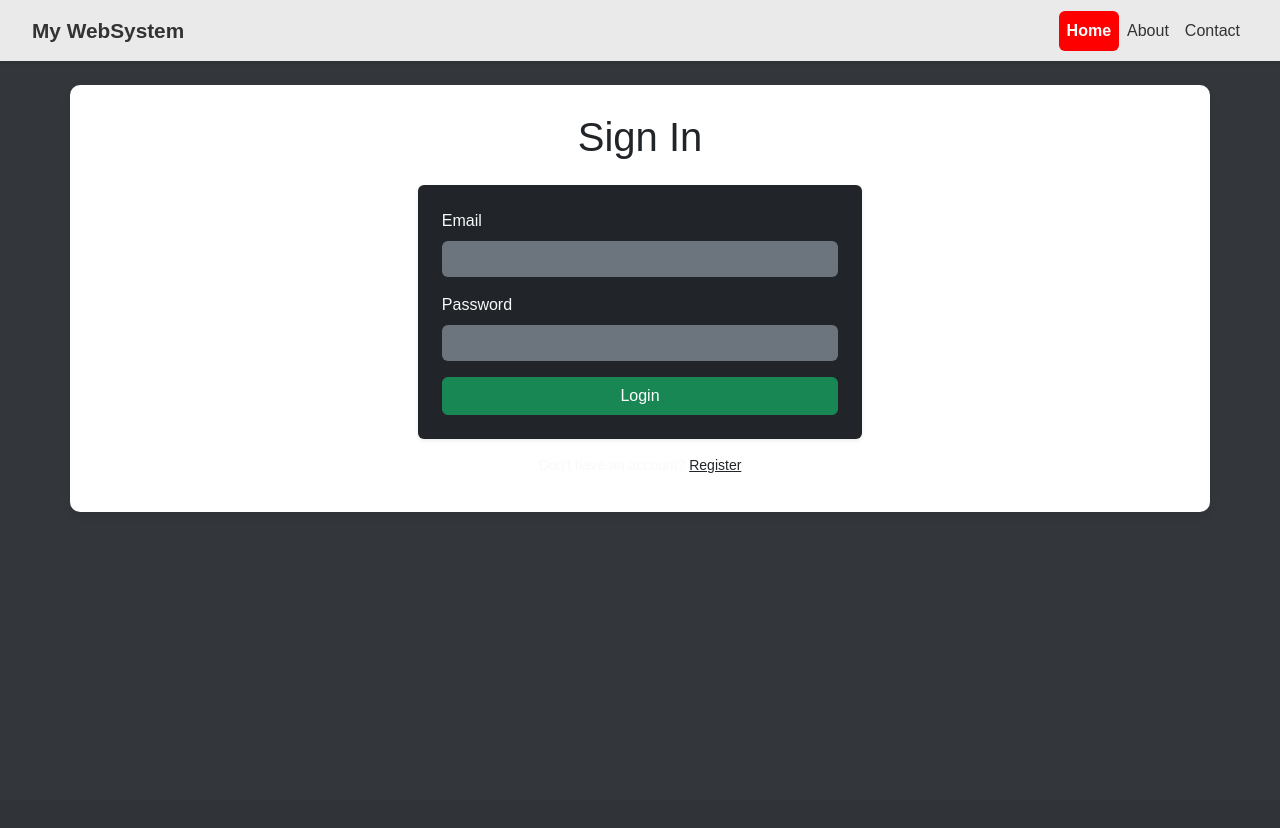
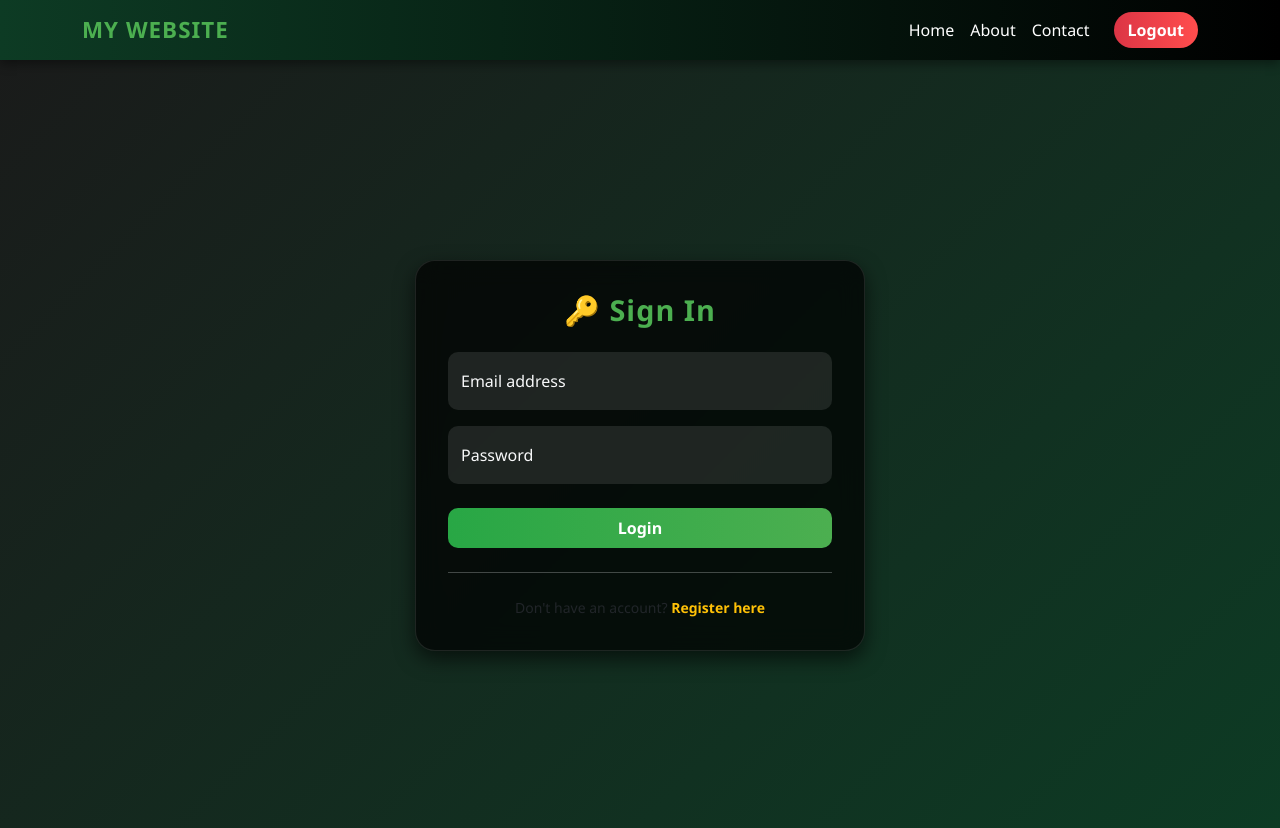
Before and after one commit to menguito1111/WebSystem-ITE311, a CodeIgniter 4 app: the page made by app/Views/login.php in a window 1280 px wide. Before the commit the page ends 512 px from the top, so only its background shows below. Run offline with PHP 8.4 and a stand-in for CodeIgniter, Linux system fonts and the light colour scheme; the template is opened without the code that fills it, so the values that code supplies are empty; some libraries are stand-ins or nearby versions.

Commit message:
change the routes, auth

```diff
--- a/app/Views/dashboard.php
+++ b/app/Views/dashboard.php
@@ -7,7 +7,7 @@
     </div>
 
     <div class="alert alert-success" role="alert">
-        Welcome, <?= esc(session('userEmail')) ?>!
+        Welcome, <?= esc(session('userName')) ?>!
     </div>
 
     <div class="card shadow-sm border-0 bg-dark text-light">
--- a/app/Views/index.php
+++ /dev/null
@@ -1,6 +0,0 @@
-<?= $this->extend('template') ?>
-
-<?= $this->section('content') ?>
-    <h1>Welcome to WebSystem</h1>
-    <p>This is the homepage.</p>
-<?= $this->endSection() ?>
--- a/app/Views/login.php
+++ b/app/Views/login.php
@@ -1,41 +1,130 @@
 <?= $this->extend('template') ?>
 
 <?= $this->section('content') ?>
-<div class="row justify-content-center mt-2">
-    <div class="col-md-6 col-lg-5">
-        <h1 class="text-center mb-4 text-dark">Sign In</h1>
+
+<style>
+    /* Remove body flex here since template already handles layout */
+    body {
+        background: linear-gradient(135deg, #1a1a1a, #0d3b24);
+        font-family: 'Segoe UI', Tahoma, Geneva, Verdana, sans-serif;
+    }
+
+    .auth-wrapper {
+        min-height: calc(100vh - 56px); /* 56px = navbar height */
+        display: flex;
+        align-items: center;
+        justify-content: center;
+    }
+
+    .auth-card {
+        backdrop-filter: blur(12px);
+        background: rgba(0, 0, 0, 0.7);
+        border: 1px solid rgba(255, 255, 255, 0.1);
+        border-radius: 20px;
+        padding: 2rem;
+        box-shadow: 0 8px 20px rgba(0, 0, 0, 0.6);
+        transition: transform 0.3s ease;
+        max-width: 450px;
+        width: 100%;
+    }
+
+    .auth-card:hover {
+        transform: translateY(-4px);
+    }
+
+    .form-control {
+        background-color: rgba(255, 255, 255, 0.1) !important;
+        border: none !important;
+        color: #ffffff !important;
+        border-radius: 10px;
+    }
+
+    .form-control:focus {
+        outline: none;
+        box-shadow: 0 0 0 2px #28a745;
+    }
+
+    .btn-custom {
+        background: linear-gradient(90deg, #28a745, #4caf50);
+        border: none;
+        border-radius: 10px;
+        color: white;
+        font-weight: bold;
+        transition: all 0.3s ease;
+    }
+
+    .btn-custom:hover {
+        background: linear-gradient(90deg, #4caf50, #28a745);
+        transform: scale(1.02);
+    }
+
+    .auth-title {
+        font-size: 1.8rem;
+        font-weight: 700;
+        color: #4caf50;
+        text-align: center;
+        margin-bottom: 1.5rem;
+        letter-spacing: 1px;
+    }
+
+    .link-custom {
+        color: #ffc107;
+        font-weight: 600;
+        text-decoration: none;
+        transition: color 0.2s ease;
+    }
+
+    .link-custom:hover {
+        color: #ffda6a;
+        text-decoration: underline;
+    }
+</style>
+
+<div class="auth-wrapper">
+    <div class="auth-card">
+        <h2 class="auth-title">🔑 Sign In</h2>
 
         <?php if (session()->getFlashdata('register_success')): ?>
-            <div class="alert alert-success" role="alert">
-                <?= esc(session()->getFlashdata('register_success')) ?>
-            </div>
+            <div class="alert alert-success"><?= esc(session()->getFlashdata('register_success')) ?></div>
         <?php endif; ?>
 
         <?php if (session()->getFlashdata('login_error')): ?>
-            <div class="alert alert-danger" role="alert">
-                <?= esc(session()->getFlashdata('login_error')) ?>
-            </div>
+            <div class="alert alert-danger"><?= esc(session()->getFlashdata('login_error')) ?></div>
         <?php endif; ?>
 
-        <div class="card shadow-sm border-0 bg-dark text-light">
-            <div class="card-body p-4">
-                <form action="<?= base_url('login') ?>" method="post">
-                    <div class="mb-3">
-                        <label for="email" class="form-label">Email</label>
-                        <input type="email" class="form-control bg-secondary text-light border-0" id="email" name="email" required value="<?= esc(old('email')) ?>">
-                    </div>
-                    <div class="mb-3">
-                        <label for="password" class="form-label">Password</label>
-                        <input type="password" class="form-control bg-secondary text-light border-0" id="password" name="password" required>
-                    </div>
-                    <button type="submit" class="btn btn-success w-100">Login</button>
-                </form>
+        <form action="<?= base_url('login') ?>" method="post">
+            <?= csrf_field() ?>
+            <div class="form-floating mb-3">
+                <input
+                    type="email"
+                    class="form-control"
+                    id="email"
+                    name="email"
+                    placeholder="name@example.com"
+                    required
+                    value="<?= esc(old('email')) ?>">
+                <label for="email" class="text-light">Email address</label>
             </div>
-        </div>
+            <div class="form-floating mb-4">
+                <input
+                    type="password"
+                    class="form-control"
+                    id="password"
+                    name="password"
+                    placeholder="Password"
+                    required>
+                <label for="password" class="text-light">Password</label>
+            </div>
+            <button type="submit" class="btn btn-custom w-100 py-2">Login</button>
+        </form>
 
-        <p class="text-center mt-3 text-light small">
-            Don't have an account? <a href="<?= base_url('register') ?>" class="text-dark">Register</a>
+        <hr class="my-4 border-light">
+
+        <p class="text-center small mb-0">
+            Don't have an account?
+            <a href="<?= base_url('register') ?>" class="link-custom">Register here</a>
         </p>
     </div>
 </div>
+
 <?= $this->endSection() ?>
--- a/app/Views/template.php
+++ b/app/Views/template.php
@@ -1,93 +1,103 @@
-<!DOCTYPE html>
+<!doctype html>
 <html lang="en">
 <head>
+  <title>MY WEBSITE</title>
   <meta charset="UTF-8">
-    <title>My CI Project</title>
-    <!-- Bootstrap CDN -->
+  <meta name="viewport" content="width=device-width, initial-scale=1.0">
   <link href="https://cdn.jsdelivr.net/npm/bootstrap@5.3.2/dist/css/bootstrap.min.css" rel="stylesheet">
-    <script src="https://cdn.jsdelivr.net/npm/bootstrap@5.3.2/dist/js/bootstrap.bundle.min.js"></script>
+
   <style>
-    body {
-        background-color: #33373c;
-        font-family: "Poppins", sans-serif;
-        margin: 0;
-    }
-
-    /* Top Navbar */
+    /* Custom Navbar Styles */
     .navbar {
-        background: #eaeaeaff; /* soft light blue */
-        box-shadow: 0px 2px 5px rgba(0,0,0,0.15);
-        padding: 10px 20px;
+        background: linear-gradient(90deg, #0d3b24, #000000);
+        box-shadow: 0 4px 10px rgba(0, 0, 0, 0.4);
     }
 
     .navbar-brand {
-        font-weight: bold;
-        font-size: 1.3rem;
-        color: #333 !important;
+        font-weight: 700;
+        font-size: 1.4rem;
+        letter-spacing: 1px;
+        color: #4caf50 !important;
+        text-transform: uppercase;
     }
 
     .nav-link {
-        font-size: 1rem;
-        color: #333 !important;
-        padding: 8px 15px;
-        border-radius: 6px;
-        transition: 0.2s;
+        color: #ffffff !important;
+        font-weight: 500;
+        transition: color 0.3s ease, transform 0.2s ease;
     }
 
     .nav-link:hover {
-        background: #d0e5fa;
-        color: #000 !important;
+        color: #4caf50 !important;
+        transform: scale(1.05);
     }
 
-    .nav-link.active {
-        background: #fe0000ff;
-        color: #fff !important;
+    /* Buttons */
+    .btn-success {
+        background: linear-gradient(90deg, #28a745, #4caf50);
+        border: none;
+        border-radius: 20px;
+        padding: 6px 14px;
         font-weight: bold;
+        transition: all 0.3s ease;
     }
 
-    /* Main container */
-    .container {
-        background: #fff;
-        border-radius: 10px;
-        padding: 20px;
-        margin-top: 20px;
-        box-shadow: 0px 3px 8px rgba(0,0,0,0.1);
+    .btn-success:hover {
+        background: linear-gradient(90deg, #4caf50, #28a745);
+        transform: scale(1.05);
+    }
+
+    .btn-danger {
+        background: linear-gradient(90deg, #dc3545, #ff4d4d);
+        border: none;
+        border-radius: 20px;
+        padding: 6px 14px;
+        font-weight: bold;
+        transition: all 0.3s ease;
+    }
+
+    .btn-danger:hover {
+        background: linear-gradient(90deg, #ff4d4d, #dc3545);
+        transform: scale(1.05);
     }
   </style>
-
-
 </head>
 <body>
-
-<!-- Navigation Bar (hide on login & register) -->
-<?php if (!in_array(uri_string(), ['login', 'register'])): ?>
+  <!-- Navbar -->
   <nav class="navbar navbar-expand-lg">
-  <div class="container-fluid">
-    <a class="navbar-brand" href="<?= site_url('/') ?>">My WebSystem</a>
-    <button class="navbar-toggler" type="button" data-bs-toggle="collapse" data-bs-target="#navbarNav"
-      aria-controls="navbarNav" aria-expanded="false" aria-label="Toggle navigation">
+    <div class="container">
+      <a class="navbar-brand" href="<?= base_url('/') ?>">MY WEBSITE</a>
+      <button class="navbar-toggler" type="button" data-bs-toggle="collapse" data-bs-target="#navbarNav">
         <span class="navbar-toggler-icon"></span>
       </button>
       <div class="collapse navbar-collapse" id="navbarNav">
-      <ul class="navbar-nav ms-auto">
+        <ul class="navbar-nav ms-auto align-items-center">
           <li class="nav-item">
-          <a class="nav-link <?= uri_string() == '' ? 'active' : '' ?>" href="<?= site_url('/') ?>">Home</a>
+            <a class="nav-link" href="<?= base_url('/') ?>">Home</a>
           </li>
           <li class="nav-item">
-          <a class="nav-link <?= uri_string() == 'about' ? 'active' : '' ?>" href="<?= site_url('about') ?>">About</a>
+            <a class="nav-link" href="<?= base_url('about') ?>">About</a>
           </li>
           <li class="nav-item">
-          <a class="nav-link <?= uri_string() == 'contact' ? 'active' : '' ?>" href="<?= site_url('contact') ?>">Contact</a>
+            <a class="nav-link" href="<?= base_url('contact') ?>">Contact</a>
+          </li>
+          <li class="nav-item">
+            <?php if (session()->get('isAuthenticated')): ?>
+              <a class="btn btn-danger ms-3" href="<?= base_url('logout') ?>">Logout</a>
+            <?php else: ?>
+              <a class="btn btn-success ms-3" href="<?= base_url('login') ?>">Login</a>
+            <?php endif; ?>
           </li>
         </ul>
       </div>
     </div>
   </nav>
-<?php endif; ?>
 
+  <!-- Main content -->
   <div class="container mt-4">
     <?= $this->renderSection('content') ?>
   </div>
 
+  <script src="https://cdn.jsdelivr.net/npm/bootstrap@5.3.2/dist/js/bootstrap.bundle.min.js"></script>
 </body>
 </html>
```
Also changed, not shown: app/Config/Routes.php (+7 -14 lines), app/Controllers/Auth.php (+134 -17 lines), app/Controllers/Home.php (+5 -13 lines), app/Views/about.php (+7 -5 lines), app/Views/contact.php (+7 -5 lines), app/Views/home.php (added, +8 -0 lines), app/Views/register.php (+135 -27 lines), 8 other files. Lines whose indentation alone changed are shown as unchanged.
